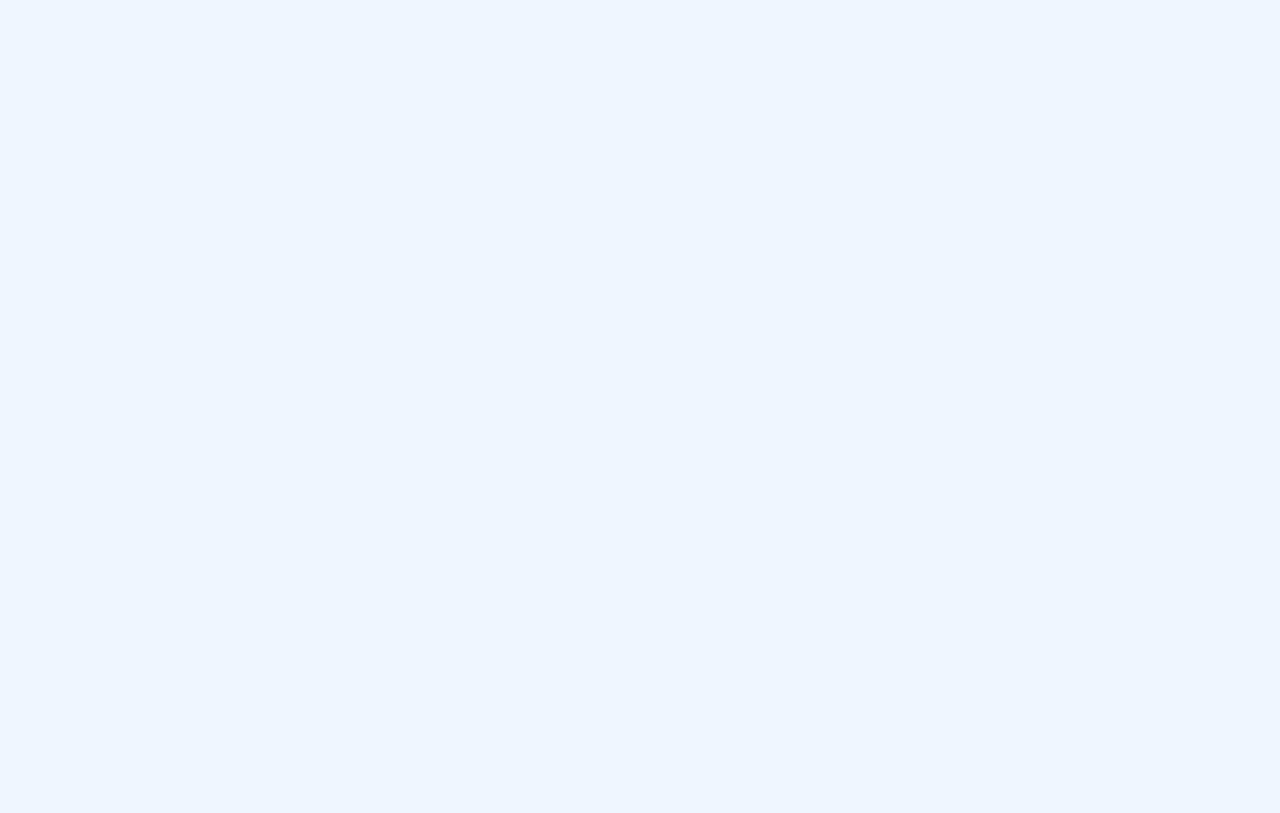
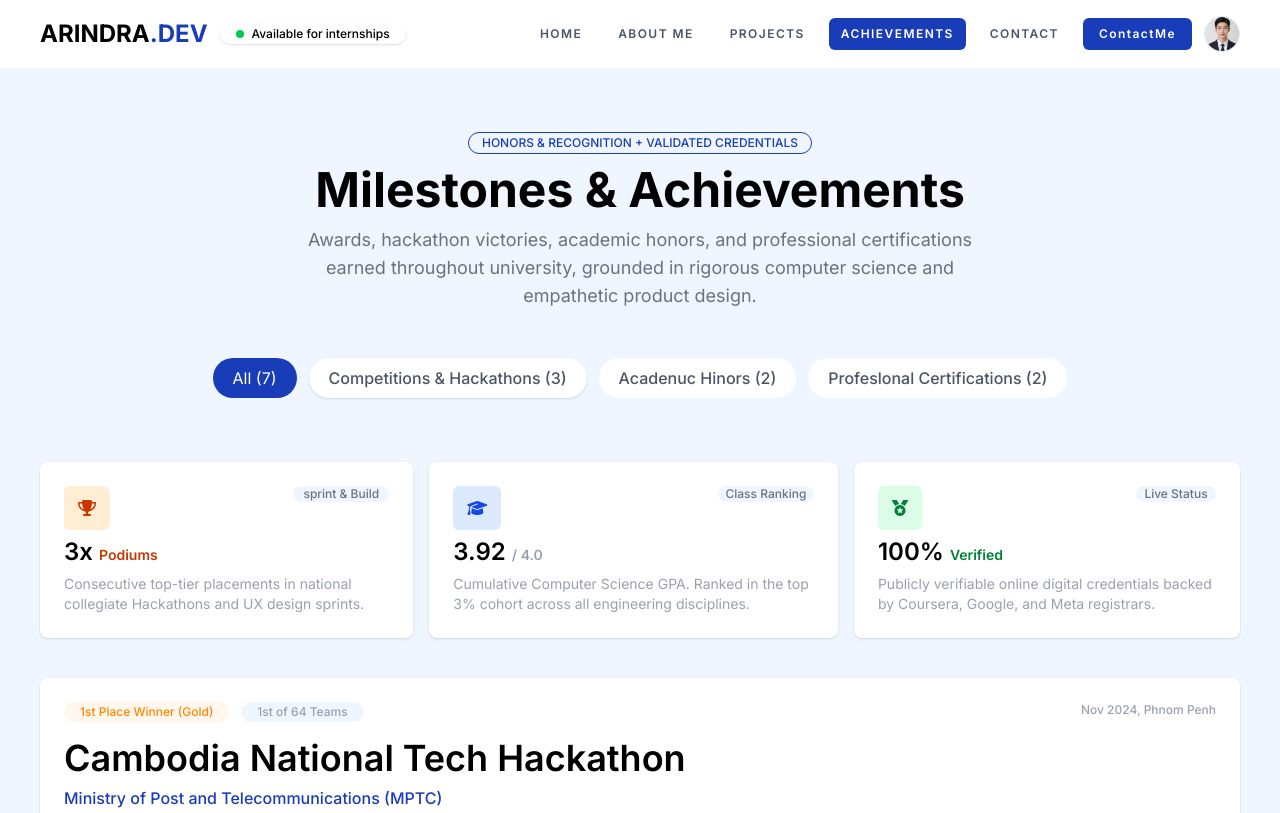
Before and after one commit to semdavdev-del/Student-Portfolio-Platform, a website built with Vite: page my-project/achievements.html in a window 1280 px wide. Shown: the top 813 px of the page. Built offline with nearby package versions, Linux system fonts and the light colour scheme.

Commit message:
update again about achievements

```diff
--- a/my-project/achievements.html
+++ b/my-project/achievements.html
@@ -7,7 +7,7 @@
     <link href="/src/style.css" rel="stylesheet">
     <link rel="stylesheet" href="https://cdnjs.cloudflare.com/ajax/libs/font-awesome/6.5.2/css/all.min.css">
 </head>
-<body class="bg-blue-50 m-0 p-0 opacity-0 transition-opacity duration-500">
+<body class="bg-blue-50 m-0 p-0">
 
     <nav class="flex justify-between px-10 bg-white py-4 ">
         <div class="flex gap-3 items-center">
@@ -24,7 +24,9 @@
             <a href="#" class="px-3 py-2 rounded-md transition-all duration-300 hover:-translate-y-0.5 text-white bg-blue-800">Achievements</a>
             <a href="#" class="px-3 py-2 rounded-md transition-all duration-300 hover:-translate-y-0.5 hover:bg-blue-800 hover:text-white">Contact</a>
             <button class="bg-blue-800 px-4 py-2 text-white rounded-md transition-all duration-300 hover:-translate-y-0.5">ContactMe</button>
-            <img class="w-9 h-9 rounded-full object-cover border border-blue-100" src="./image/profile.png"alt="profile">
+            <img class="w-9 h-9 rounded-full object-cover border border-blue-100"
+                src="./image/profile.png"
+                alt="profile">
         </div>
     </nav>
 
```
